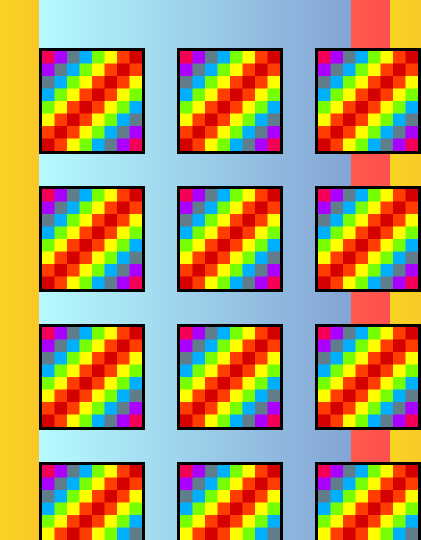
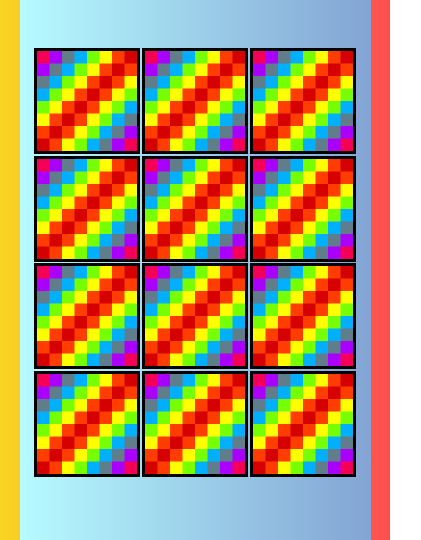
Before and after one commit to beingankur0073/Memory-Game, a plain HTML site: page index.html in a window 390 px wide. Shown: the part 304-844 px from the top of the page, 421 px wide, since content can reach past the window. Drawn offline with Linux system fonts and the light colour scheme; a web font is replaced by a local one.

Commit message:
Made responsive for mobile

```diff
--- a/styles.css
+++ b/styles.css
@@ -15,7 +15,7 @@ background: linear-gradient(to right, #F9D423, #FF4E50); /* W3C, IE 10+/ Edge, F
     margin: 0 auto;
     /* max-width: 700px; */
     height: 100vh;
-    width: 80vw;
+    width: 90vw;
     display: flex;
     flex-direction: column;
     align-items: center;
@@ -64,16 +64,8 @@ font-family: 'Pixelify Sans', sans-serif;
     align-items: center; */
 }
 
-/* @media screen and (max-width:850px){
-    .score{
-        padding-left: 8rem;
+@media screen and (max-width:450px) {
+    #grid{
+        gap:0.1rem;
     }
-    .heading{
-        padding-left: 8rem;
-    }
-} */
-
-/* #grid img{
-    justify-items: stretch;
-    align-items: center;
-} */
+}
```
Also changed, not shown: index.html (+1 -3 lines).
